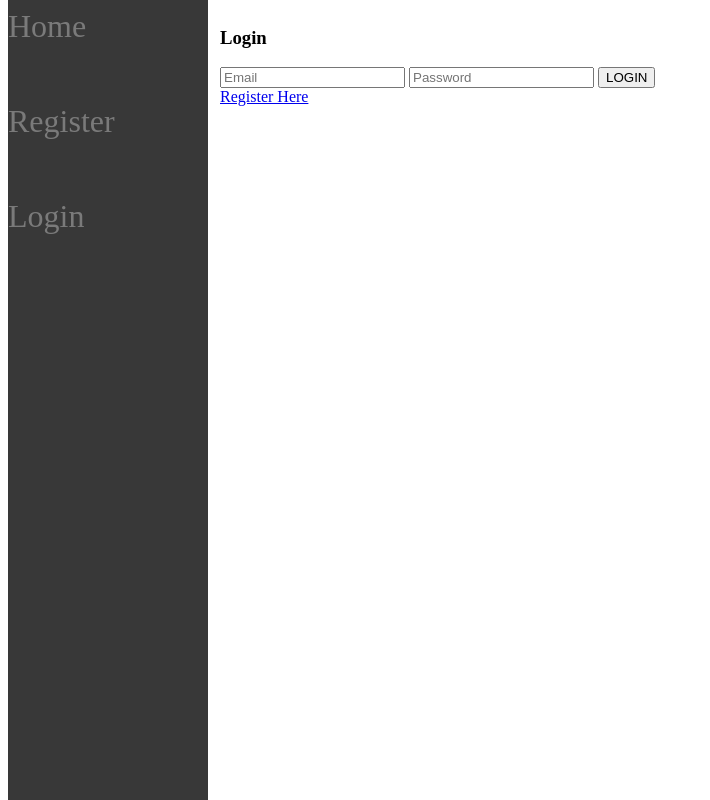
After one commit to Tucker-Cole-wm/Subscritpion_Project, a PHP site: page /login.php in a window 1280 px wide. The commit adds this page. Shown: the whole page, without its empty margins (0-710 px from the left). Run offline with PHP 8.4, Linux system fonts and the light colour scheme.

Commit message:
Styled all pages to work with the menu bar.

```diff
--- /dev/null
+++ b/login.php
@@ -0,0 +1,62 @@
+<!DOCTYPE html>
+<html>
+<head>
+    <title>Login</title>
+    <link rel="stylesheet" type="text/css" href="stylesheet.css"/>
+</head>
+
+<body>
+<div class="aboutUl">
+    <ul>
+        <li><a href="home.php">Home</a></li>
+        <li><a href="register.php">Register</a></li>
+        <li><a href="login.php">Login</a></li>
+    </ul>
+</div>
+<?php
+require_once('connect.php');
+function login($conn) {
+    setcookie('token', "", 0, "/");
+    $password = sha1($_POST['password']);
+    $email = $_POST['email'];
+    $sql = 'SELECT * FROM user WHERE email = ? AND password = ?';
+    $stmt = $conn->prepare($sql);
+    if ($stmt->execute(array($email, $password))) {
+        $valid = false;
+        while ($row = $stmt->fetch()) {
+            $valid = true;
+            $token = generateToken();
+            $sql = 'UPDATE user SET token = ? WHERE email = ?';
+            $stmt1 = $conn->prepare($sql);
+            if ($stmt1->execute(array($token, $email))) {
+                setcookie('token', $token, 0, "/");
+                echo '<p class="lazyEchoes">Login Successful</p>';
+            }
+        }
+        if(!$valid) {
+            echo 'Email or Password Incorrect';
+        }
+    }
+}
+
+function generateToken() {
+    $date = date(DATE_RFC2822);
+    $rand = rand();
+    return sha1($date.$rand);
+}
+if(isset($_POST['login'])) {
+    login($dbh);
+}
+?>
+<div class="login">
+    <h3>Login</h3>
+    <form method="post" action="">
+        <input type="text" name="email" placeholder="Email"/>
+        <input type="password" name="password" placeholder="Password"/>
+        <input type="submit" name="login" value="LOGIN"/>
+    </form>
+
+    <a href="register.php">Register Here</a>
+</div>
+</body>
+</html>
--- a/stylesheet.css
+++ b/stylesheet.css
@@ -0,0 +1,32 @@
+ul {
+    list-style-type: none;
+    margin: 0 auto;
+    padding: 0;
+    width: 200px;
+    height: 100%;
+    background-color: #383838;
+    position: absolute;
+    alignment: left;
+    top: 0;
+}
+
+li a {
+    display: block;
+    color: #ffffff;
+    padding: 8px 0 50px 0;
+    text-decoration: none;
+    opacity: 0.33;
+    filter: alpha(opacity=40); /* For IE8 and earlier */
+    font-size: 2em;
+}
+
+div.login {
+    display: inline-block;
+    position: fixed;
+    left: 220px;
+}
+
+.lazyEchoes{
+position: fixed;
+    left:400px;
+}
```
Also changed, not shown: home.php (+16 -22 lines), register.php (+10 -0 lines).
